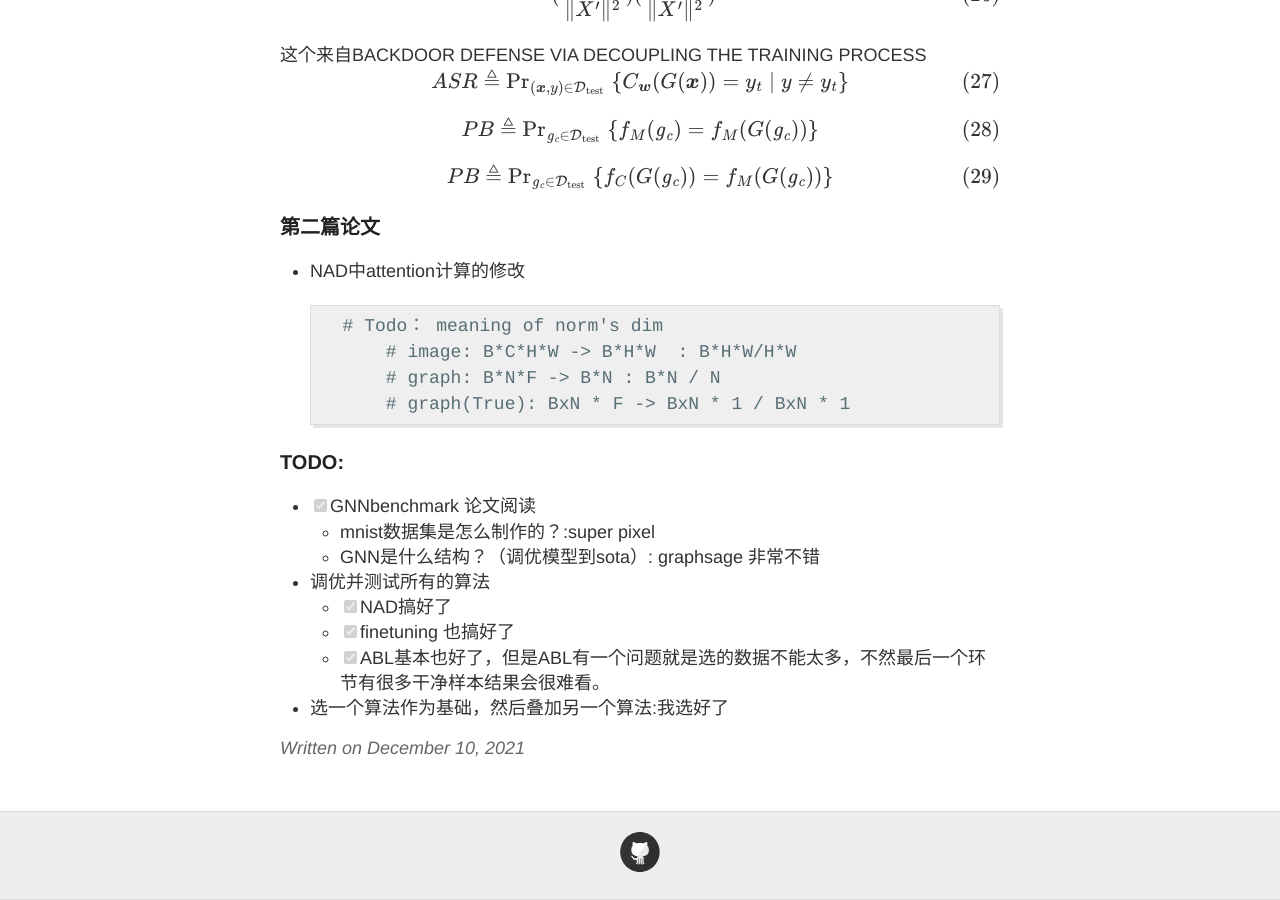
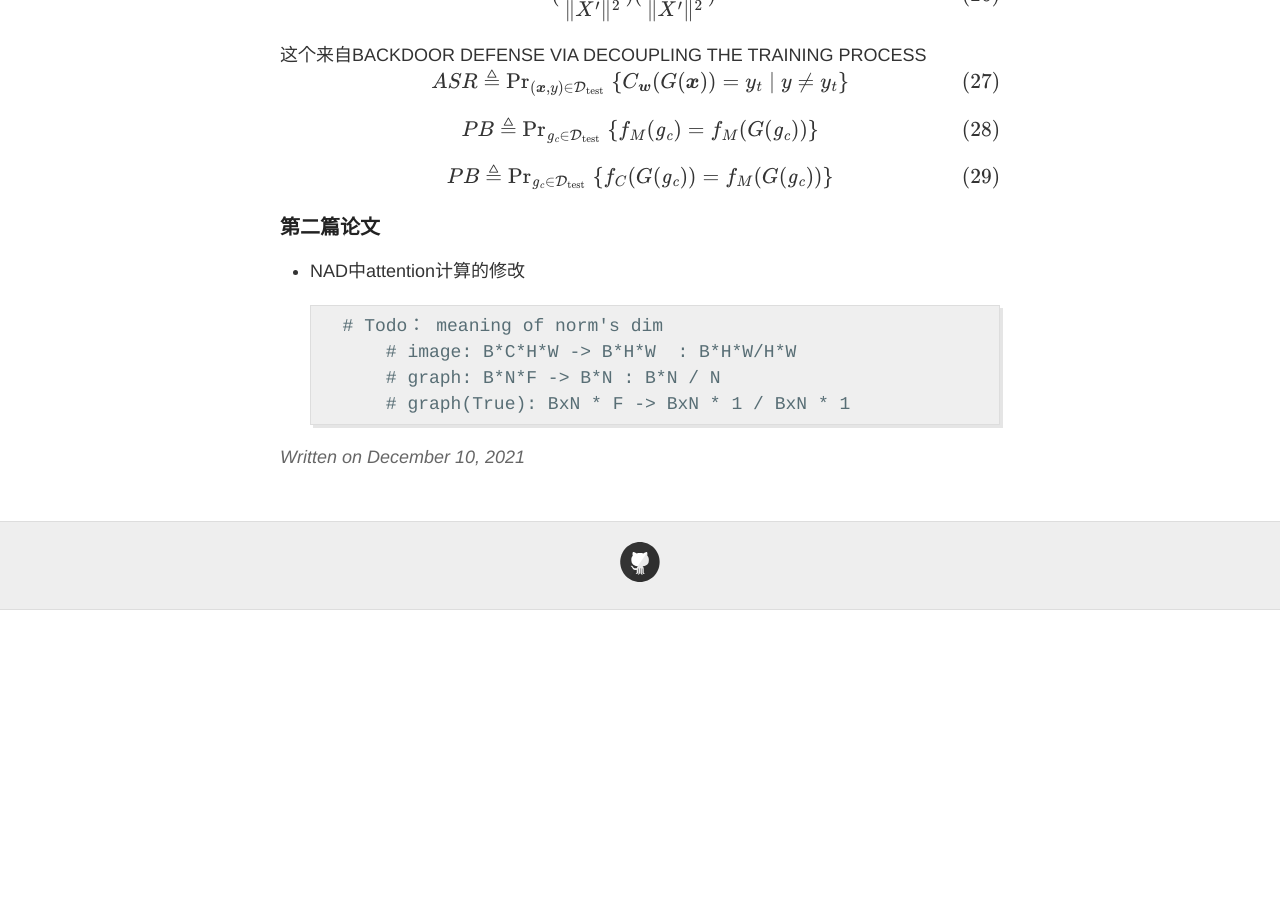
Before and after one commit to WangHexie/notes, a Jekyll site: the page built from _posts/machine-learning/2021-12-10-graducation-project.md, in a window 1280 px wide and 900 px high, scrolled down 2329 px. Built offline with Jekyll 4.4.1, drawn with Linux system fonts in a browser that asks for light colours; comment, search, counter and statistics services are not loaded; after the commit the page ends 2939 px from its top, so only the background shows below that.

````diff
--- a/_posts/machine-learning/2021-12-10-graducation-project.md
+++ b/_posts/machine-learning/2021-12-10-graducation-project.md
@@ -211,13 +211,3 @@ $$
         # graph: B*N*F -> B*N : B*N / N
         # graph(True): BxN * F -> BxN * 1 / BxN * 1
   ```
-
-### TODO:
-* [x] GNNbenchmark 论文阅读
-  * mnist数据集是怎么制作的？:super pixel
-  * GNN是什么结构？（调优模型到sota）: graphsage 非常不错
-* 调优并测试所有的算法
-  * [x] NAD搞好了
-  * [x] finetuning 也搞好了
-  * [x] ABL基本也好了，但是ABL有一个问题就是选的数据不能太多，不然最后一个环节有很多干净样本结果会很难看。
-* 选一个算法作为基础，然后叠加另一个算法:我选好了
````
Also changed, not shown: _posts/machine-learning/2023-02-02-graduation-project-track.md (added, +25 -0 lines).
